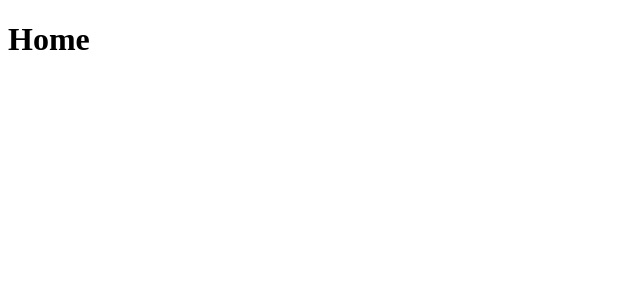
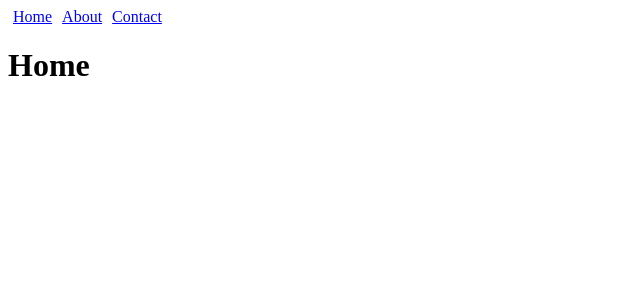
Before and after one commit to kidman90/egghead-react-router-4, a React (Create React App) app: page / in a window 1280 px wide. Shown: the top 300 px of the page, without its empty margins (0-640 px from the left). Built offline with nearby package versions, Linux system fonts and the light colour scheme.

Commit message:
03 Use the React Router v4 Link Component for Navigation Between Routes

```diff
--- a/src/App.css
+++ b/src/App.css
@@ -0,0 +1,19 @@
+a {
+  margin: 5px;
+}
+
+a, a:visited {
+  color: blue;
+}
+
+a.active {
+  color: red;
+}
+
+.content {
+  border: 1px solid red;
+}
+
+.header {
+  border: 1px solid blue;
+}
--- a/src/App.js
+++ b/src/App.js
@@ -1,17 +1,27 @@
 import React from 'react';
-import { BrowserRouter as Router, Route } from 'react-router-dom';
+import {
+  BrowserRouter as Router,
+  Route,
+  Link
+} from 'react-router-dom';
 
-const Home = (props) => {
-  console.log(props);
-  return <h1>Home</h1>;
-};
+import './App.css';
+
+const Links = () => (
+  <nav>
+    <Link to="/">Home</Link>
+    <Link to={{ pathname: '/about' }}>About</Link>
+    <Link replace to="/contact">Contact</Link>
+  </nav>
+);
 
 const App = () => (
   <Router>
     <div>
-      <Route exact path="/" component={Home} />
-      {/* <Route strict path="/about/" render={() => <h1>About</h1>} /> */}
-      <Route path="/about" children={({ match }) => match && <h1>About</h1>} />
+      <Links />
+      <Route exact path="/" render={() => <h1>Home</h1>} />
+      <Route path="/about" render={() => <h1>About</h1>} />
+      <Route path="/contact" render={() => <h1>Contact</h1>} />
     </div>
   </Router>
 );
```
